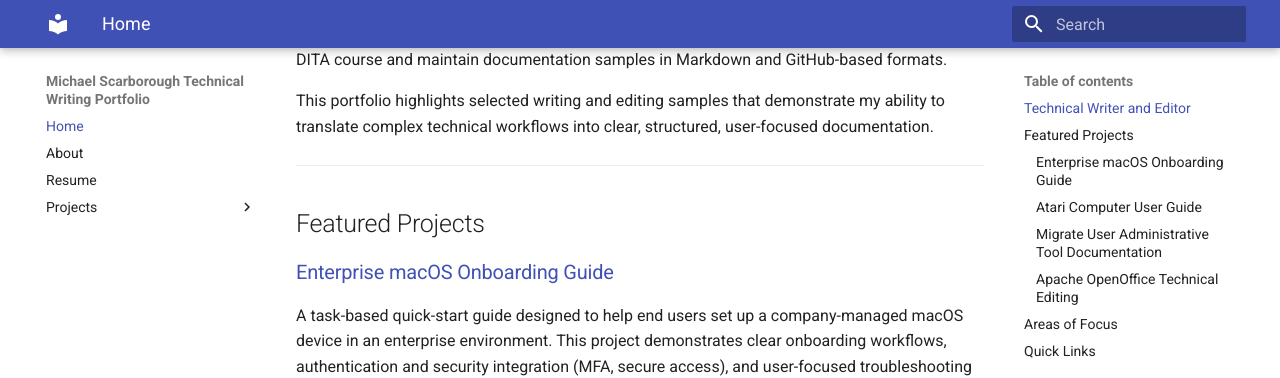
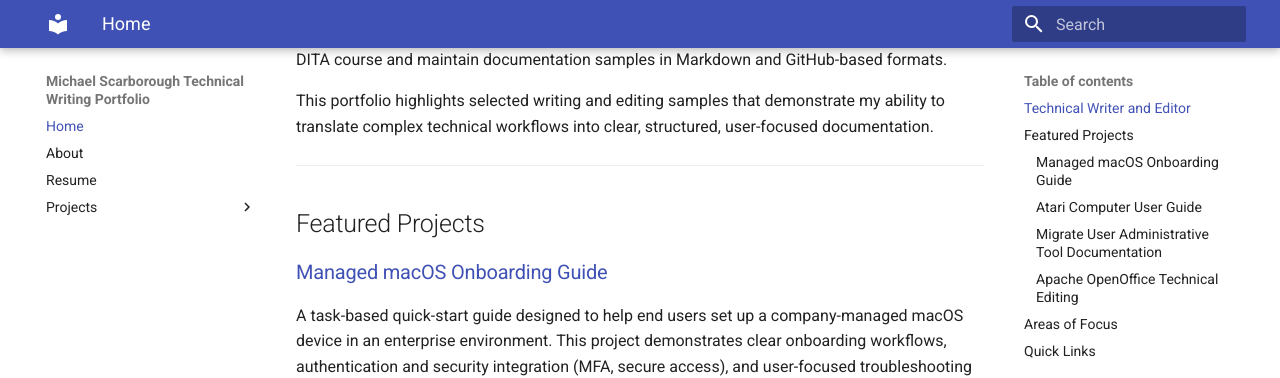
Before and after one commit to MackMike/technical-writing-portfolio-site, an MkDocs documentation site: the page built from docs/index.md, in a window 1280 px wide and 900 px high, scrolled down 379 px. Shown: the top 378 px of the window. Built offline with MkDocs 1.6.1 and Material for MkDocs 9.7.7, drawn with Linux system fonts in a browser that asks for light colours.

Commit message:
Update index.md

```diff
--- a/docs/index.md
+++ b/docs/index.md
@@ -12,7 +12,7 @@ This portfolio highlights selected writing and editing samples that demonstrate
 
 ## Featured Projects
 
-### [Enterprise macOS Onboarding Guide](projects/enterprise-macOS-onboarding.md)
+### [Managed macOS Onboarding Guide](projects/managed-mac-onboarding-guide.md)
 
 A task-based quick-start guide designed to help end users set up a company-managed macOS device in an enterprise environment. This project demonstrates clear onboarding workflows, authentication and security integration (MFA, secure access), and user-focused troubleshooting while reflecting real-world device management practices.
 
```
